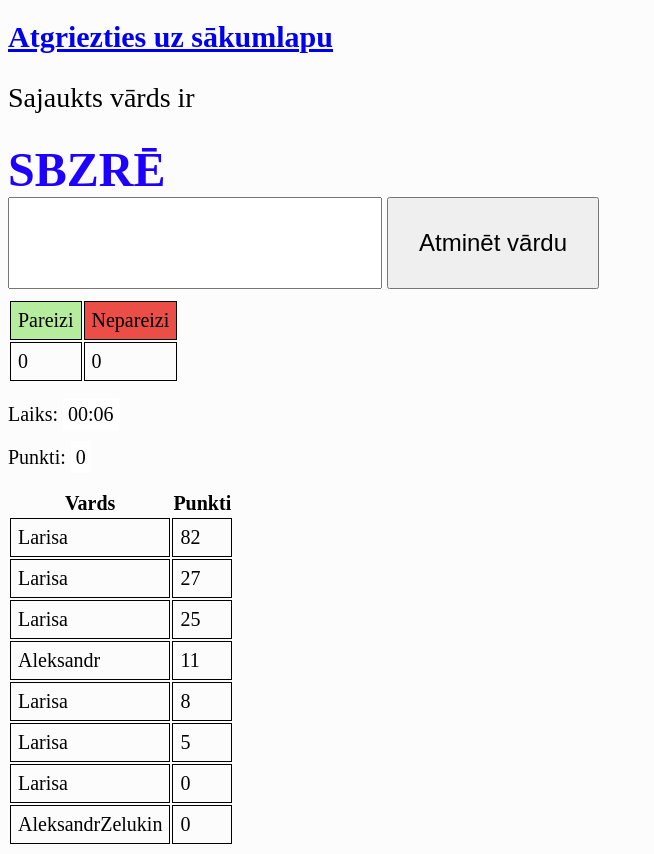
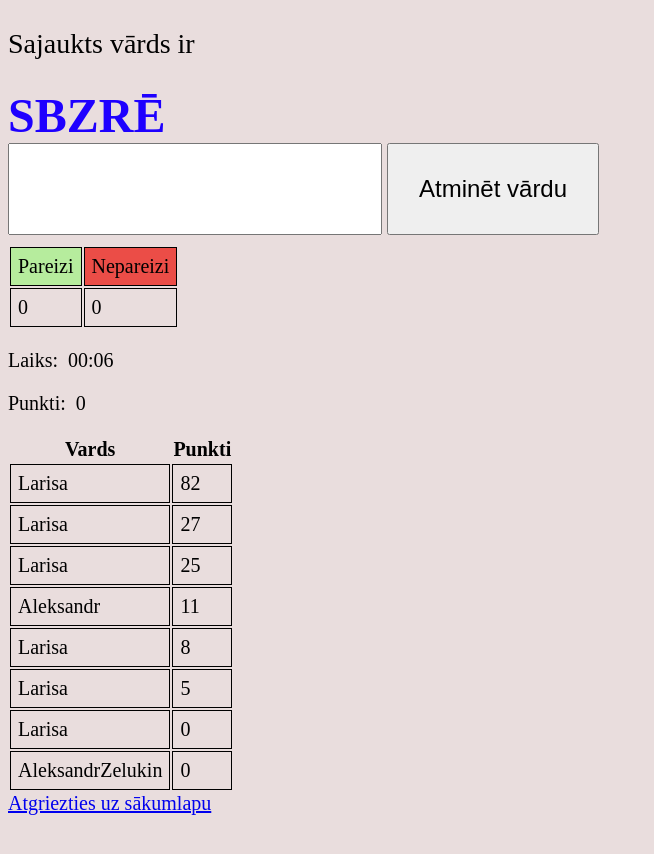
Before and after one commit to AleksandrZelukin/BurtuSpele_laba_versija, a Flask app: page /spele in a window 1280 px wide. Shown: the whole page, without its empty margins (0-654 px from the left). After the commit the page ends 815 px from the top, so only its background shows below. Run offline with Flask 2, Linux system fonts and the light colour scheme; data comes from the database, SQL or seed files in the repository.

Commit message:
datne change

```diff
--- a/rezultati.txt
+++ b/rezultati.txt
@@ -1 +1 @@
-[{"punkti": 25, "vards": "Larisa"}, {"punkti": 8, "vards": "Larisa"}, {"punkti": 5, "vards": "Larisa"}, {"punkti": 82, "vards": "Larisa"}, {"punkti": 27, "vards": "Larisa"}]
+[{"punkti": 25, "vards": "Aleksandrs"}, {"punkti": 8, "vards": "Aleksandrs"}]
--- a/static/style.css
+++ b/static/style.css
@@ -7,7 +7,7 @@ td {
 }
 
 body {
-  background: rgb(252, 252, 252);
+  background: rgb(233, 221, 221);
   font-size: 20px;
 }
 h1 {
@@ -38,11 +38,11 @@ h3 {
 }
 #laiks {
   padding: 5px;
-  background: white;
+  background: #e9dddd;
 }
 #punkti {
   padding: 5px;
-  background: white;
+  background: #e9dddd;
 }
 li {
   font-size: 28px;
--- a/templates/index.html
+++ b/templates/index.html
@@ -16,6 +16,9 @@
       <li>
         <a href="/tops"> tops </a>
       </li>
+      <li>
+        <a href="/par">par</a>
+      </li>
     </ul>
     <p>
       Spēles mērķis ir attīstīt skolēnu lasītprasmi, vārdu krājumu un uzmanību.
@@ -32,6 +35,6 @@
     </p>
 
 
-    <p>Spēles veidotājs Aleksandrs Zeļukins</p>
+
   </body>
 </html>
--- a/templates/admin.html
+++ b/templates/par.html
@@ -4,9 +4,9 @@
     <meta charset="UTF-8">
     <meta http-equiv="X-UA-Compatible" content="IE=edge">
     <meta name="viewport" content="width=device-width, initial-scale=1.0">
-    <title>Administratora lapa</title>
+    <title>Autors</title>
 </head>
 <body>
-    Sveiki!
+   <p>Spēles veidotājs Aleksandrs Zeļukins</p>
 </body>
 </html>
--- a/templates/spele.html
+++ b/templates/spele.html
@@ -8,7 +8,6 @@
     <title>Sajaukto burtu spēle</title>
   </head>
   <body>
-    <h1><a href="/">Atgriezties uz sākumlapu</a></h1>
     <p class="vards">Sajaukts vārds ir</p>
 
     <!--satures sajaukto vardu-->
@@ -36,6 +35,7 @@
     <p>Laiks: <span id="laiks"></span></p>
     <p>Punkti: <span id="punkti">0</span></p>
     <div id="rezultati"></div>
+    <a href="/">Atgriezties uz sākumlapu</a>
     <script>
       let vardaId;
       let atbildes = [
--- a/templates/tops.html
+++ b/templates/tops.html
@@ -8,8 +8,9 @@
     <title>Tops</title>
   </head>
   <body>
-    <h1><a href="/">Atgriezties uz sākumlapu</a></h1>
+    <h1>Spēles rezultāti</h1>
     <div id="rezultati"></div>
+    <a href="/">Atgriezties uz sākumlapu</a>
     <script>
       let resultsDiv = document.getElementById("rezultati");
 
```
